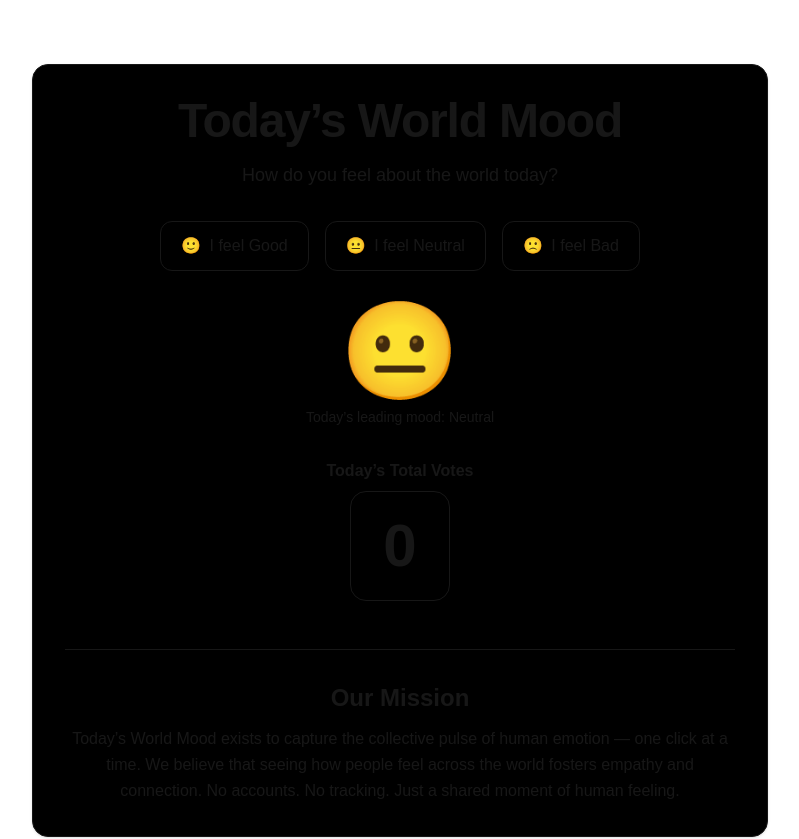
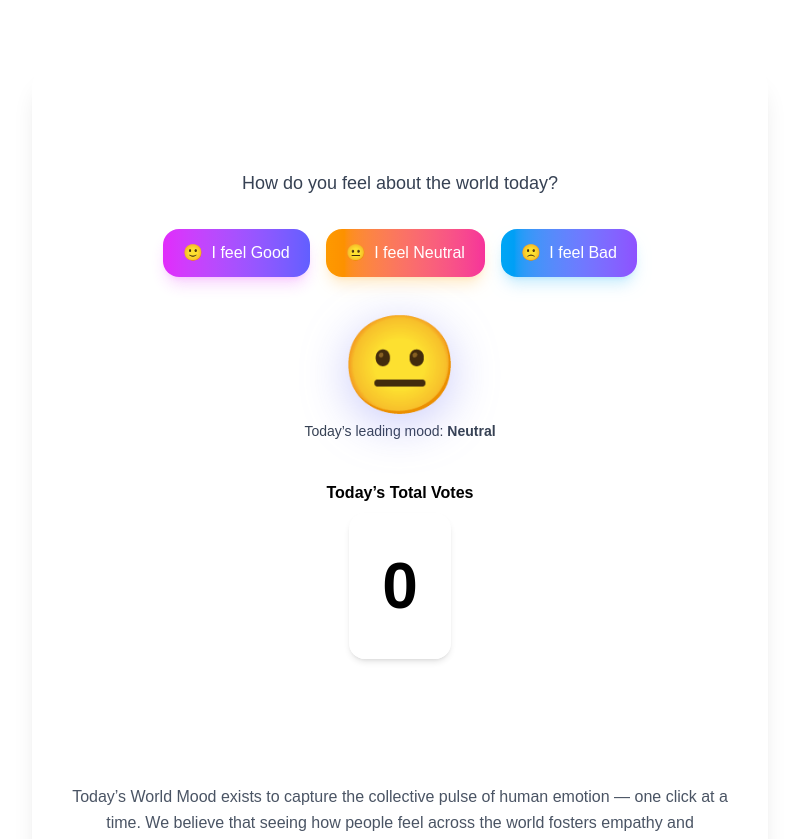
Before and after one commit to MadDogInteractive/todaysworldmood, a Next.js app: page / in a window 1280 px wide. Shown: the top 839 px of the page, without its empty margins (240-1039 px from the left). Built offline with nearby package versions, Linux system fonts and the light colour scheme; no server answers.

Commit message:
update: Changed color scheme temporarily for testing, updated wording

```diff
--- a/src/app/layout.tsx
+++ b/src/app/layout.tsx
@@ -14,7 +14,7 @@ export default function RootLayout({
 }) {
   return (
     <html lang="en">
-      <body className="bg-white flex flex-col min-h-dvh">
+      <body className="min-h-dvh bg-gradient-to-b from-fuchsia-50 via-white to-indigo-50 flex flex-col">
         <main className="flex-grow">{children}</main>
         <Footer />
       </body>
--- a/src/app/page.tsx
+++ b/src/app/page.tsx
@@ -2,14 +2,15 @@ import VoteWidget from '@/components/VoteWidget'
 
 export default function Page() {
   return (
-    <main className="min-h-dvh bg-white">
+    <main className="min-h-dvh">
       <section className="mx-auto max-w-3xl px-4 py-16">
-        <div className="rounded-2xl border p-8 shadow-sm bg-black">
+        <div className="rounded-3xl border border-white/60 bg-white/70 backdrop-blur-md shadow-xl">
+          <div className="px-8 py-10">
             <div className="text-center space-y-4">
-            <h1 className="text-4xl md:text-5xl font-bold tracking-tight">
+              <h1 className="text-4xl md:text-5xl font-extrabold text-white tracking-tight">
                 Today’s World Mood
               </h1>
-            <p className="text-lg text-white-600">
+              <p className="text-lg text-gray-700">
                 How do you feel about the world today?
               </p>
             </div>
@@ -19,16 +20,17 @@ export default function Page() {
             </div>
 
             {/* Mission Statement Section */}
-          <div className="mt-12 text-center border-t pt-8 text-white-700">
-            <h2 className="text-2xl font-semibold mb-3">Our Mission</h2>
-              <p className="text-base leading-relaxed text-white-600 max-w-2xl mx-auto">
+            <div className="mt-12 text-center border-t border-white/60 pt-8 text-gray-700">
+              <h2 className="text-2xl font-semibold text-white mb-3">Our Mission</h2>
+              <p className="text-base leading-relaxed text-gray-700/90 max-w-2xl mx-auto">
                 Today’s World Mood exists to capture the collective pulse of human
                 emotion — one click at a time. We believe that seeing how people feel
-                across the world fosters empathy and connection. No accounts. No tracking.
-                Just a shared moment of human feeling.
+                across the world fosters empathy and connection.
+                <br></br>
+                Share a moment of human feeling.
               </p>
             </div>
-
+          </div>
         </div>
       </section>
     </main>
--- a/src/components/Footer.tsx
+++ b/src/components/Footer.tsx
@@ -28,7 +28,7 @@ export default function Footer() {
   }, [])
 
   return (
-    <footer className="border-t bg-white mt-16">
+    <footer className="bg-white border-t">
       <div className="mx-auto max-w-3xl px-4 py-6 text-center text-gray-600">
         <p className="text-sm mb-3">
           <span className="font-semibold">Lifetime Votes:</span>{' '}
--- a/src/components/VoteWidget.tsx
+++ b/src/components/VoteWidget.tsx
@@ -16,7 +16,6 @@ const MOOD_EMOJI: Record<'good' | 'neutral' | 'bad', string> = {
   bad: '🙁',
 }
 
-// Key for localStorage, per-day
 const votedKey = (isoDate: string) => `twm_voted_${isoDate}`
 
 export default function VoteWidget() {
@@ -44,7 +43,6 @@ export default function VoteWidget() {
           todayCounts: data.todayCounts ?? { good: 0, neutral: 0, bad: 0 },
           leader: (data.leader as Stats['leader']) ?? 'neutral',
         })
-        // If we have a date from the server, use it to check local vote state
         if (typeof window !== 'undefined' && data?.date) {
           setVotedToday(!!localStorage.getItem(votedKey(data.date)))
         }
@@ -85,7 +83,6 @@ export default function VoteWidget() {
         markVotedForToday()
         await refreshStats()
       } else if (data?.message) {
-        // This includes “You already voted today.”
         showToast(data.message)
         markVotedForToday()
       } else if (data?.error) {
@@ -93,7 +90,7 @@ export default function VoteWidget() {
       } else {
         showToast('Something went wrong.')
       }
-    } catch (e) {
+    } catch {
       showToast('Network error')
     }
   }
@@ -102,55 +99,57 @@ export default function VoteWidget() {
   const leaderEmoji = MOOD_EMOJI[leader]
 
   return (
-    <div className="space-y-8">
-      {/* Either buttons or the “come back tomorrow” message */}
+    <div className="space-y-10">
+      {/* Buttons or “come back tomorrow” */}
       {!votedToday ? (
         <div className="flex flex-wrap items-center justify-center gap-4">
           <button
-            className="rounded-xl px-5 py-3 border hover:bg-white-50 active:scale-[0.98] transition"
+            className="rounded-2xl px-5 py-3 text-white bg-gradient-to-r from-fuchsia-500 to-indigo-500 shadow-lg shadow-fuchsia-500/20 hover:brightness-110 active:scale-[0.98] transition"
             onClick={() => sendVote('good')}
           >
-            <span className="mr-1 text-white">🙂</span> I feel Good
+            <span className="mr-1">🙂</span> I feel Good
           </button>
           <button
-            className="rounded-xl px-5 py-3 border hover:bg-white-50 active:scale-[0.98] transition"
+            className="rounded-2xl px-5 py-3 text-white bg-gradient-to-r from-amber-500 to-pink-500 shadow-lg shadow-amber-500/20 hover:brightness-110 active:scale-[0.98] transition"
             onClick={() => sendVote('neutral')}
           >
-            <span className="mr-1 text-white">😐</span> I feel Neutral
+            <span className="mr-1">😐</span> I feel Neutral
           </button>
           <button
-            className="rounded-xl px-5 py-3 border hover:bg-white-50 active:scale-[0.98] transition"
+            className="rounded-2xl px-5 py-3 text-white bg-gradient-to-r from-sky-500 to-violet-500 shadow-lg shadow-sky-500/20 hover:brightness-110 active:scale-[0.98] transition"
             onClick={() => sendVote('bad')}
           >
-            <span className="mr-1 text-white">🙁</span> I feel Bad
+            <span className="mr-1">🙁</span> I feel Bad
           </button>
         </div>
       ) : (
-        <p className="text-center text-sm text-white-600">
-          <b>Check Back Tomorrow to Vote Again</b>
+        <p className="text-center text-sm text-gray-700">
+          Check Back Tomorrow to Vote Again
         </p>
       )}
 
-      {/* Big emoji vibe */}
+      {/* Big emoji vibe with soft glow */}
       {!loading && (
         <div className="text-center">
-          <div className="text-7xl md:text-8xl leading-none">{leaderEmoji}</div>
-          <div className="mt-2 text-sm text-white-600">
+          <div className="text-7xl md:text-8xl leading-none drop-shadow-[0_10px_24px_rgba(99,102,241,0.35)]">
+            {leaderEmoji}
+          </div>
+          <div className="mt-2 text-sm text-gray-700">
             Today’s leading mood:{' '}
-            <span className="font-medium capitalize">{leader}</span>
+            <span className="font-semibold capitalize">{leader}</span>
           </div>
         </div>
       )}
 
       {/* Today total only, auto-sizing box */}
       <div className="text-center">
-        <h2 className="font-semibold mb-2">
+        <h2 className="font-semibold text-black mb-2">
           {loading ? 'Loading today’s total…' : 'Today’s Total Votes'}
         </h2>
         {!loading && (
           <div className="flex justify-center">
-            <div className="inline-block rounded-2xl border px-8 py-6 shadow-sm">
-              <div className="text-5xl md:text-6xl font-extrabold tabular-nums">
+            <div className="inline-block rounded-2xl border border-white/60 bg-white/70 backdrop-blur px-8 py-6 shadow-md">
+              <div className="font-extrabold tabular-nums text-black text-[clamp(2.5rem,8vw,4rem)]">
                 {stats.todayTotal.toLocaleString()}
               </div>
             </div>
```
Lines whose indentation alone changed are shown as unchanged.
